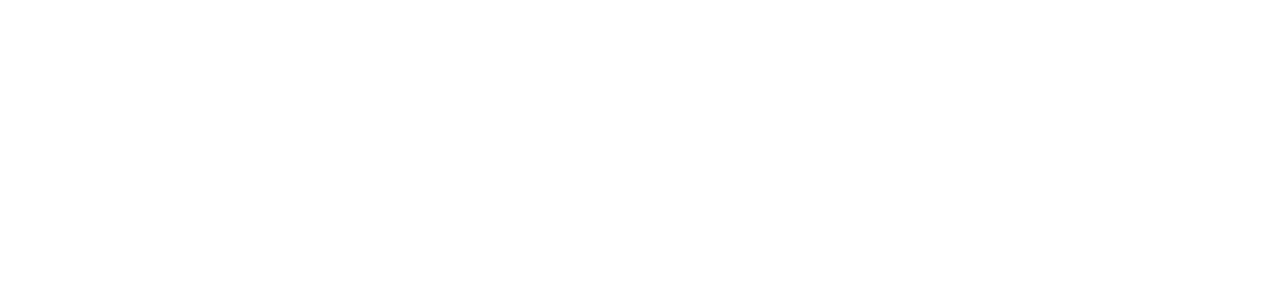
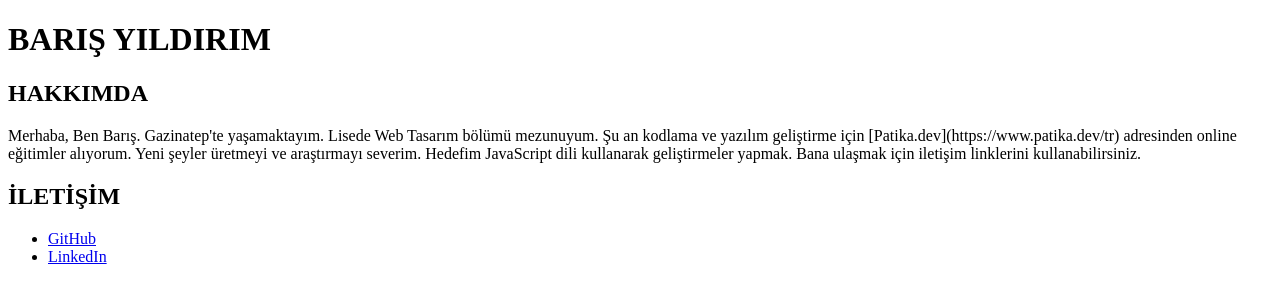
Before and after one commit to l1ghtnings/kodluyoruzilkrepo, a plain HTML site: page index.html in a window 1280 px wide. Drawn offline with Linux system fonts and the light colour scheme.

Commit message:
homework

```diff
--- a/index.html
+++ b/index.html
@@ -7,5 +7,17 @@
     <title>Developer</title>
 </head>
 <body>
+    <!-- bu kısımda hakkımda bolumu bilgileri vardir -->
+<h1>BARIŞ YILDIRIM</h1>
+    <h2>HAKKIMDA</h2>
+        <p>Merhaba, Ben Barış. Gazinatep'te yaşamaktayım. Lisede Web Tasarım bölümü mezunuyum. Şu an kodlama ve yazılım geliştirme için [Patika.dev](https://www.patika.dev/tr) adresinden online eğitimler alıyorum. Yeni şeyler üretmeyi ve araştırmayı severim. Hedefim JavaScript dili kullanarak geliştirmeler yapmak. Bana ulaşmak için iletişim linklerini kullanabilirsiniz. </p>
+
+        <!-- bu kısımda iletisim bilgileri bulunmakta -->
+
+    <h2>İLETİŞİM</h2>
+        <ul>
+            <li> <a href="https://github.com/l1ghtnings">GitHub</a></li>
+            <li> <a href="https://www.linkedin.com/in/bar%C4%B1%C5%9F-y%C4%B1ld%C4%B1r%C4%B1m-ab069520a/">LinkedIn</a></li>
+        </ul>
 </body>
 </html>
```
